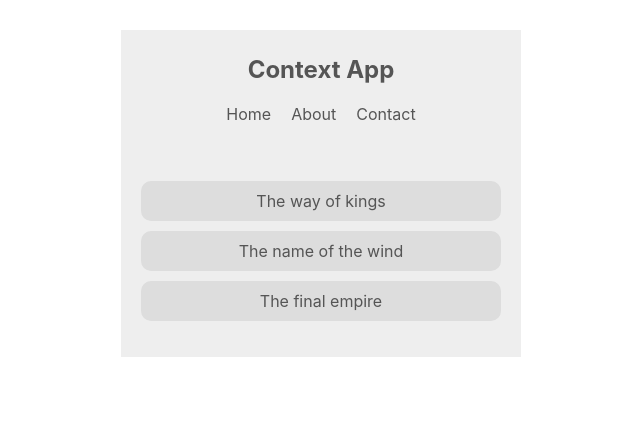
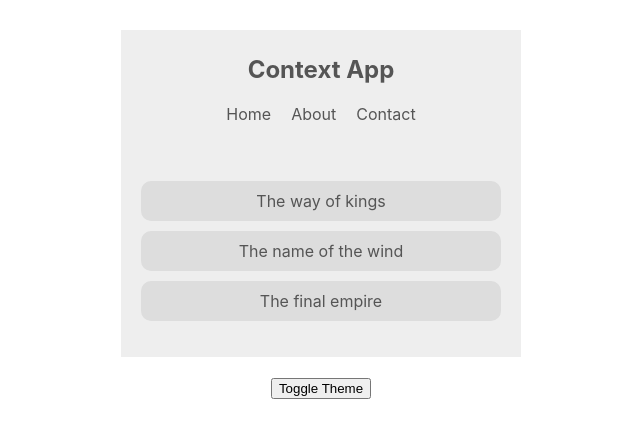
Before and after one commit to rafAmorim8/react-context-hooks, a React (Create React App) app in the folder contextapp/: page / in a window 1280 px wide. Shown: the top 438 px of the page, without its empty margins (319-959 px from the left). Built offline with nearby package versions, Linux system fonts and the light colour scheme.

Commit message:
Adds toggle theme button and function

```diff
--- a/contextapp/src/App.js
+++ b/contextapp/src/App.js
@@ -2,6 +2,7 @@
 import Navbar from './components/Navbar';
 import BookList from './components/BookList';
 import ThemeContextProvider from './contexts/ThemeContext';
+import ThemeToggle from './components/ThemeToggle';
 
 function App() {
   return (
@@ -9,6 +10,7 @@
       <ThemeContextProvider>
         < Navbar />
         < BookList />
+        <ThemeToggle />
       </ThemeContextProvider>
     </div>
   );
--- a/contextapp/src/components/Navbar.js
+++ b/contextapp/src/components/Navbar.js
@@ -2,11 +2,12 @@
 import { ThemeContext } from '../contexts/ThemeContext'
 
 class Navbar extends Component {
-    static contextType = ThemeContext;
     render() {
-        const {isLightTheme, light, dark } = this.context;
+        return (
+            <ThemeContext.Consumer>{(context) => {
+                const {isLightTheme, light, dark } = context;
                 const theme = isLightTheme ? light : dark;
-        return (
+                return(
                     <nav style={{ background: theme.bg, color: theme.syntax}}>
                         <h1>Context App</h1>
                         <ul>
@@ -15,6 +16,8 @@
                             <li>Contact</li>
                         </ul>
                     </nav>
+                )
+            }}</ThemeContext.Consumer>
         );
     }
 }
--- /dev/null
+++ b/contextapp/src/components/ThemeToggle.js
@@ -0,0 +1,14 @@
+import React, { Component } from 'react';
+import { ThemeContext } from '../contexts/ThemeContext';
+
+class ThemeToggle extends Component {
+  static contextType = ThemeContext;
+  render() {
+    const { toggleTheme } = this.context;
+    return (
+      <button onClick={toggleTheme}>Toggle Theme</button>
+    );
+  }
+}
+
+export default ThemeToggle;
--- a/contextapp/src/contexts/ThemeContext.js
+++ b/contextapp/src/contexts/ThemeContext.js
@@ -16,9 +16,12 @@
       bg: '#555'
     }
   }
+  toggleTheme = () => {
+    this.setState({isLightTheme: !this.state.isLightTheme});
+  }
   render() {
     return (
-      <ThemeContext.Provider value={{...this.state}}>
+      <ThemeContext.Provider value={{...this.state, toggleTheme: this.toggleTheme}}>
         {this.props.children}
       </ThemeContext.Provider>
     );
```
Lines whose indentation alone changed are shown as unchanged.
